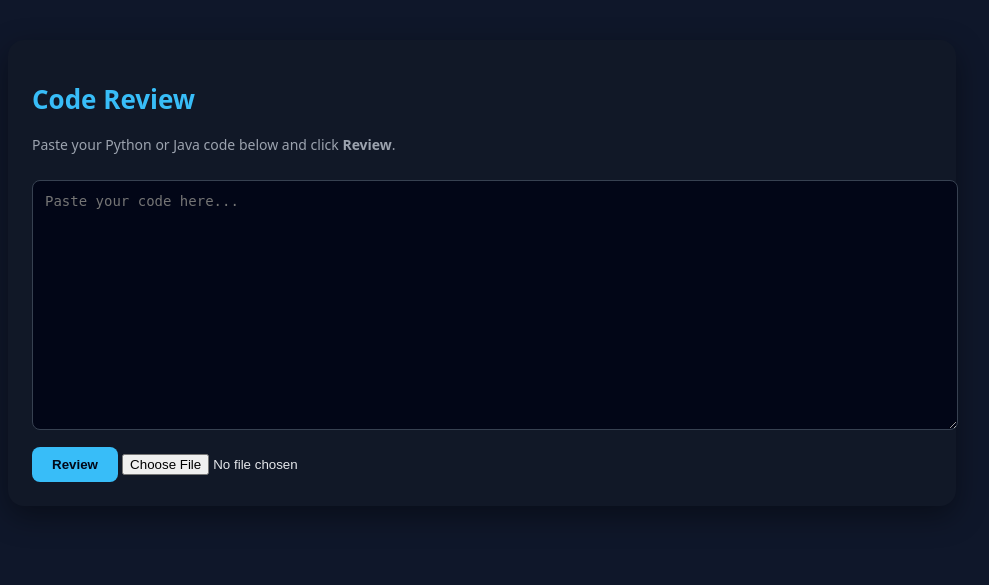
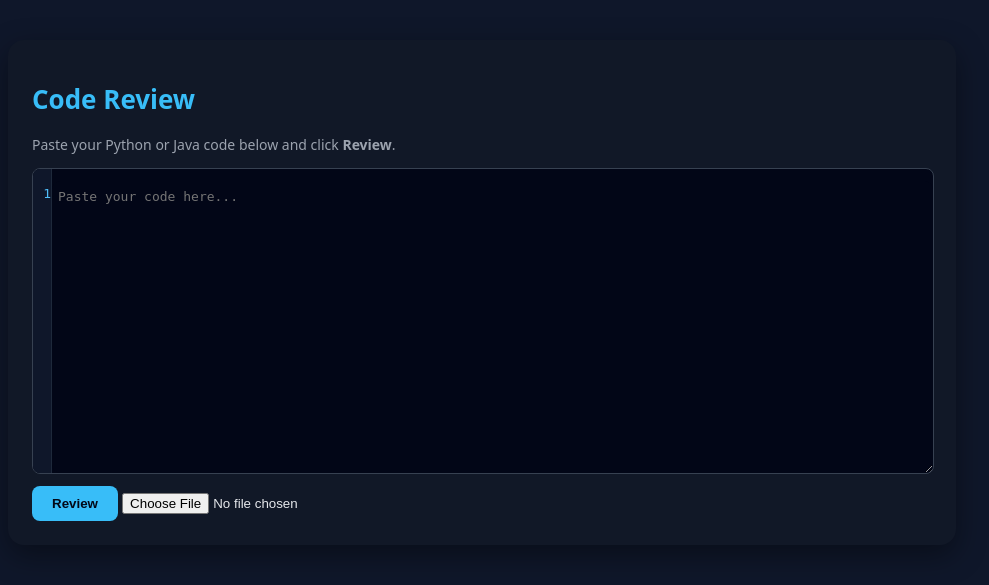
Before and after one commit to YousefAldali/AI-Powered-Educational-Code-Analyzer, a Python web app: template flask/templates/index.html in a window 1280 px wide. Shown: the top 585 px of the page, without its empty margins (158-1147 px from the left). Run offline with Jinja, Linux system fonts and the light colour scheme; the template is opened without the code that fills it, so the values that code supplies are empty.

Commit message:
Made some design changes

```diff
--- a/flask/static/style.css
+++ b/flask/static/style.css
@@ -75,3 +75,42 @@ button:hover {
   margin-bottom: 4px;
   font-size: 14px;
 }
+#editor {
+  position: relative;
+  width: 100%;
+  display: flex;
+  border-radius: 8px;
+  border: 1px solid #374151;
+  overflow: hidden;
+  background: #020617;
+  margin-top: 12px;
+}
+
+#lineNumbers {
+  width: 18px;
+  padding: 15px 0px 0px 0px;
+  font-size: 13px;
+  line-height: 20px;
+  background: #0f172a;
+  color: #4fbdf8;
+  text-align: right;
+  font-family: monospace;
+  border-right: 1px solid #1e293b;
+  user-select: none;
+}
+
+
+
+#code {
+  flex: 1;
+  padding: 6px 0px 6px 6px;
+  background: #020617;
+  color: #e5e7eb;
+  border: none;
+  resize: vertical;
+  font-family: monospace;
+  font-size: 13px;
+  line-height: 20px;
+  outline: none;
+  overflow: auto;
+}
--- a/flask/templates/index.html
+++ b/flask/templates/index.html
@@ -12,9 +12,13 @@
       Paste your Python or Java code below and click <strong>Review</strong>.
     </p>
 <form method="POST" enctype="multipart/form-data">
-    <textarea name="code" rows="14" placeholder="Paste your code here...">{{ code or '' }}</textarea>
-    <button type="submit">Review</button>
-    <input type="file" name="file" accept=".py">
+   <div id="editor">
+  <div id="lineNumbers"></div>
+  <textarea id="code" name="code" rows="14" placeholder="Paste your code here...">{{ code or '' }}</textarea>
+  </div>
+
+<button type="submit">Review</button>
+<input type="file" name="file" accept=".py">
 </form>
     {% if review %}
       <div class="result">
@@ -30,5 +34,28 @@
       </div>
     {% endif %}
   </div>
+  <script>
+function updateLines() {
+    const textarea = document.getElementById("code");
+    const lines = textarea.value.split("\n").length;
+
+    let lineNumbers = "";
+    for (let i = 1; i <= lines; i++) {
+        lineNumbers += i + "<br>";
+    }
+    document.getElementById("lineNumbers").innerHTML = lineNumbers;
+}
+
+function syncScroll() {
+    document.getElementById("lineNumbers").scrollTop =
+        document.getElementById("code").scrollTop;
+}
+
+document.getElementById("code").addEventListener("input", updateLines);
+document.getElementById("code").addEventListener("scroll", syncScroll);
+
+updateLines();
+</script>
+
 </body>
 </html>
```
